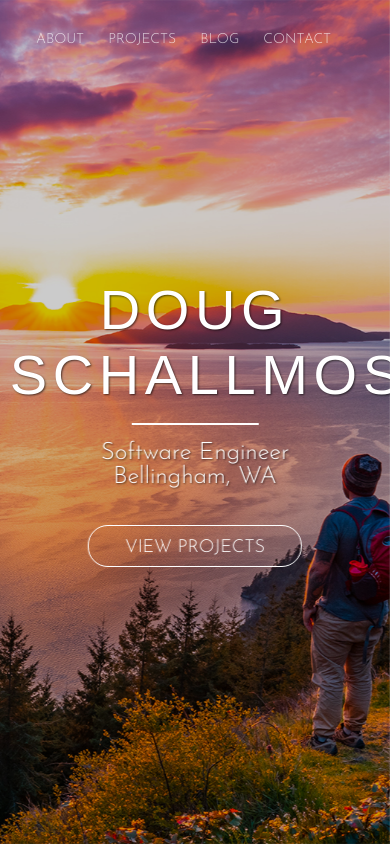
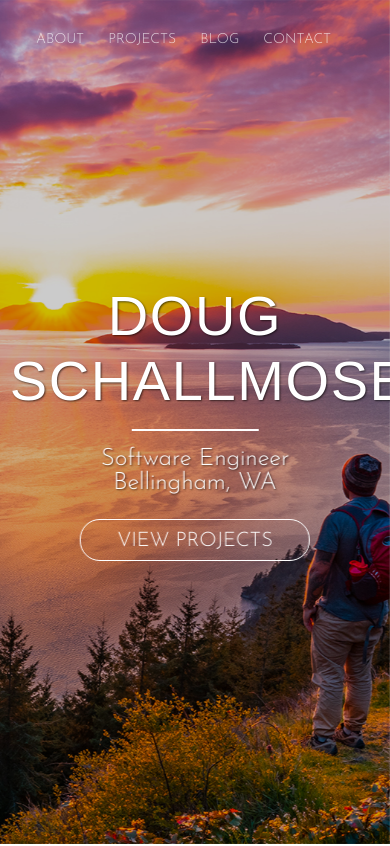
Before and after one commit to dougschallmoser/portfolio, a React (Create React App) app: page / in a window 390 px wide. Shown: the top 846 px of the page. Built offline with nearby package versions, Linux system fonts and the light colour scheme; no server answers; a web font is replaced by a local one.

Commit message:
change em's to rem's

```diff
--- a/src/components/Splash/Splash.css
+++ b/src/components/Splash/Splash.css
@@ -50,10 +50,10 @@
 }
 
 .splash-name {
-  letter-spacing: 0.1em;
+  letter-spacing: 0.1rem;
   font-family: 'Barlow Condensed', sans-serif;
   color: #fff;
-  font-size: 6em;
+  font-size: 6rem;
   text-shadow: 1px 1px 2px rgba(0, 0, 0, 0.6);
   animation: fadeIn ease 2s;
   animation-fill-mode: forwards;
@@ -63,7 +63,7 @@
 
 .splash-bio {
   color: #fff;
-  font-size: 2em;
+  font-size: 2rem;
   text-shadow: 1px 1px 2px rgba(0, 0, 0, 0.6);
   animation: fadeIn ease 2s;
   animation-fill-mode: forwards;
@@ -76,7 +76,7 @@
 }
 
 .splash-location {
-  margin-bottom: 1.5em;
+  margin-bottom: 1.5rem;
   color: #fff;
 }
 
@@ -96,7 +96,7 @@
 }
 
 .splash-button a {
-  font-size: 0.75em;
+  font-size: 1.25rem;
   background: none;
   text-decoration: none;
   color: #fff;
@@ -119,7 +119,7 @@
 }
 
 .splash-line {
-  margin: 1em auto;
+  margin: 1rem auto;
   border: 1px solid #fff;
   width: 125px;
   background: #fff;
@@ -132,7 +132,7 @@
 }
 
 .splash-line-hover {
-  margin: 1em auto;
+  margin: 1rem auto;
   border: 1px solid #fff;
   width: 300px;
   background: #fff;
@@ -146,15 +146,15 @@
   }
 
   .splash-name {
-    font-size: 3.5em;
+    font-size: 3.5rem;
   }
 
   .splash-bio {
-    font-size: 1.5em;
+    font-size: 1.5rem;
   }
 
   .splash-button a {
-    width: 8em;
+    width: 8rem;
   }
 
   #splash {
```
